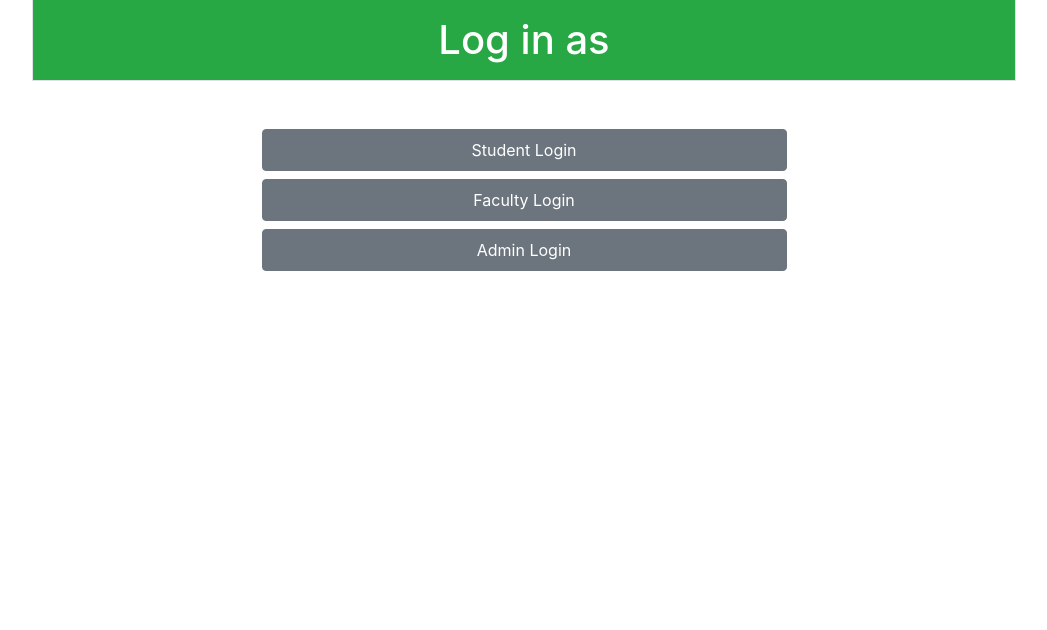
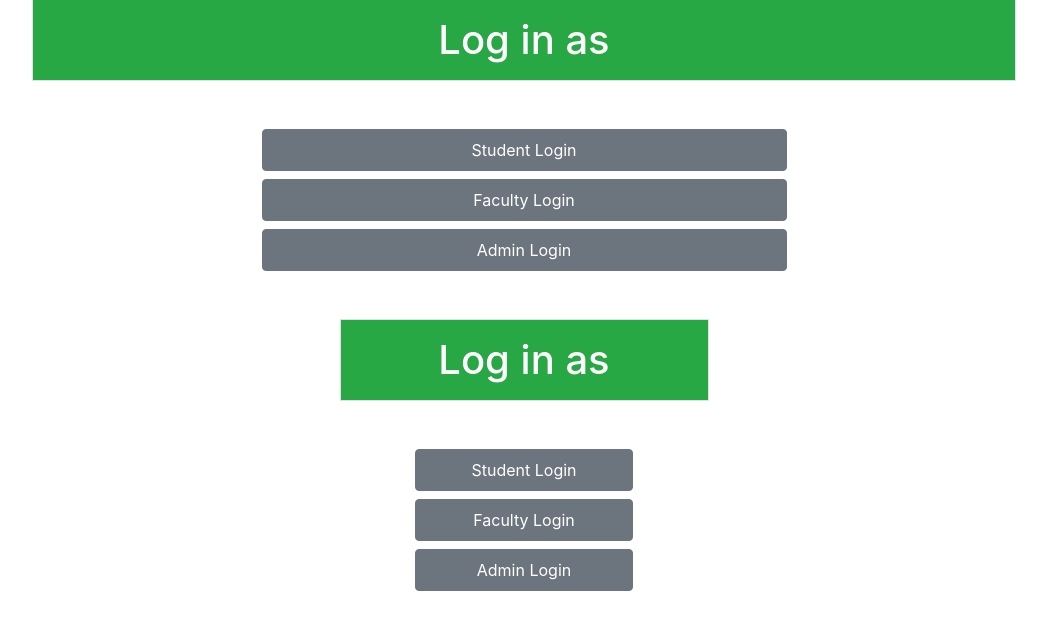
Before and after one commit to Mahfuzz-z/Student-Management-System-SMS, a PHP site: page /login.php in a window 1280 px wide. Shown: the part 49-679 px from the top of the page, without its empty margins (116-1163 px from the left). Run offline with PHP 8.4, Linux system fonts and the light colour scheme; some libraries are stand-ins or nearby versions.

Commit message:
Update login.php

```diff
--- a/login.php
+++ b/login.php
@@ -30,6 +30,48 @@
             </form>
 
 
+<!doctype html>
+<html lang="en">
+  <head>
+    <!-- Required meta tags -->
+    <meta charset="utf-8">
+    <meta name="viewport" content="width=device-width, initial-scale=1, shrink-to-fit=no">
+
+    <!-- Bootstrap CSS -->
+    <link rel="stylesheet" href="https://cdn.jsdelivr.net/npm/bootstrap@4.0.0/dist/css/bootstrap.min.css" integrity="sha384-Gn5384xqQ1aoWXA+058RXPxPg6fy4IWvTNh0E263XmFcJlSAwiGgFAW/dAiS6JXm" crossorigin="anonymous">
+
+    <title>Hello, world!</title>
+  </head>
+  <body>
+
+  <div class="container">
+
+   <div class="col-sm-12 ">
+      <h1 class="border p-3 bg-success text-center text-white m-5">Log in as</h1>
+   </div>
+
+   <div class="col-md-6 col-sm-12 m-auto">
+      <form action="" method="post" target="">
+                <button class="btn btn-secondary text-white p-2 btn-block md-5" name="stlogin_button" >Student Login</button>
+                <button class="btn btn-secondary text-white p-2 btn-block md-5" name="faculty_login_button" >Faculty Login</button>
+                <button class="btn btn-secondary text-white p-2 btn-block md-5" name="admin_login_button" >Admin Login</button>
+
+
+            </form>
+
+
+            <?php
+            if(isset($_POST['stlogin_button'])){
+                Header("Location:student_login.php");
+            }
+            if(isset($_POST['faculty_login_button'])){
+                Header("Location:faculty_login.php");
+            }
+            if(isset($_POST['admin_login_button'])){
+                Header("Location:admin_login.php");
+            }
+            ?>
+
 
 
             </div>
@@ -54,3 +96,30 @@
     <script src="https://cdn.jsdelivr.net/npm/bootstrap@4.0.0/dist/js/bootstrap.min.js" integrity="sha384-JZR6Spejh4U02d8jOt6vLEHfe/JQGiRRSQQxSfFWpi1MquVdAyjUar5+76PVCmYl" crossorigin="anonymous"></script>
   </body>
 </html>
+
+
+
+
+
+            </div>
+
+
+
+
+   </div>
+
+
+
+
+
+
+
+
+
+    <!-- Optional JavaScript -->
+    <!-- jQuery first, then Popper.js, then Bootstrap JS -->
+    <script src="https://code.jquery.com/jquery-3.2.1.slim.min.js" integrity="sha384-KJ3o2DKtIkvYIK3UENzmM7KCkRr/rE9/Qpg6aAZGJwFDMVNA/GpGFF93hXpG5KkN" crossorigin="anonymous"></script>
+    <script src="https://cdn.jsdelivr.net/npm/popper.js@1.12.9/dist/umd/popper.min.js" integrity="sha384-ApNbgh9B+Y1QKtv3Rn7W3mgPxhU9K/ScQsAP7hUibX39j7fakFPskvXusvfa0b4Q" crossorigin="anonymous"></script>
+    <script src="https://cdn.jsdelivr.net/npm/bootstrap@4.0.0/dist/js/bootstrap.min.js" integrity="sha384-JZR6Spejh4U02d8jOt6vLEHfe/JQGiRRSQQxSfFWpi1MquVdAyjUar5+76PVCmYl" crossorigin="anonymous"></script>
+  </body>
+</html>
```
